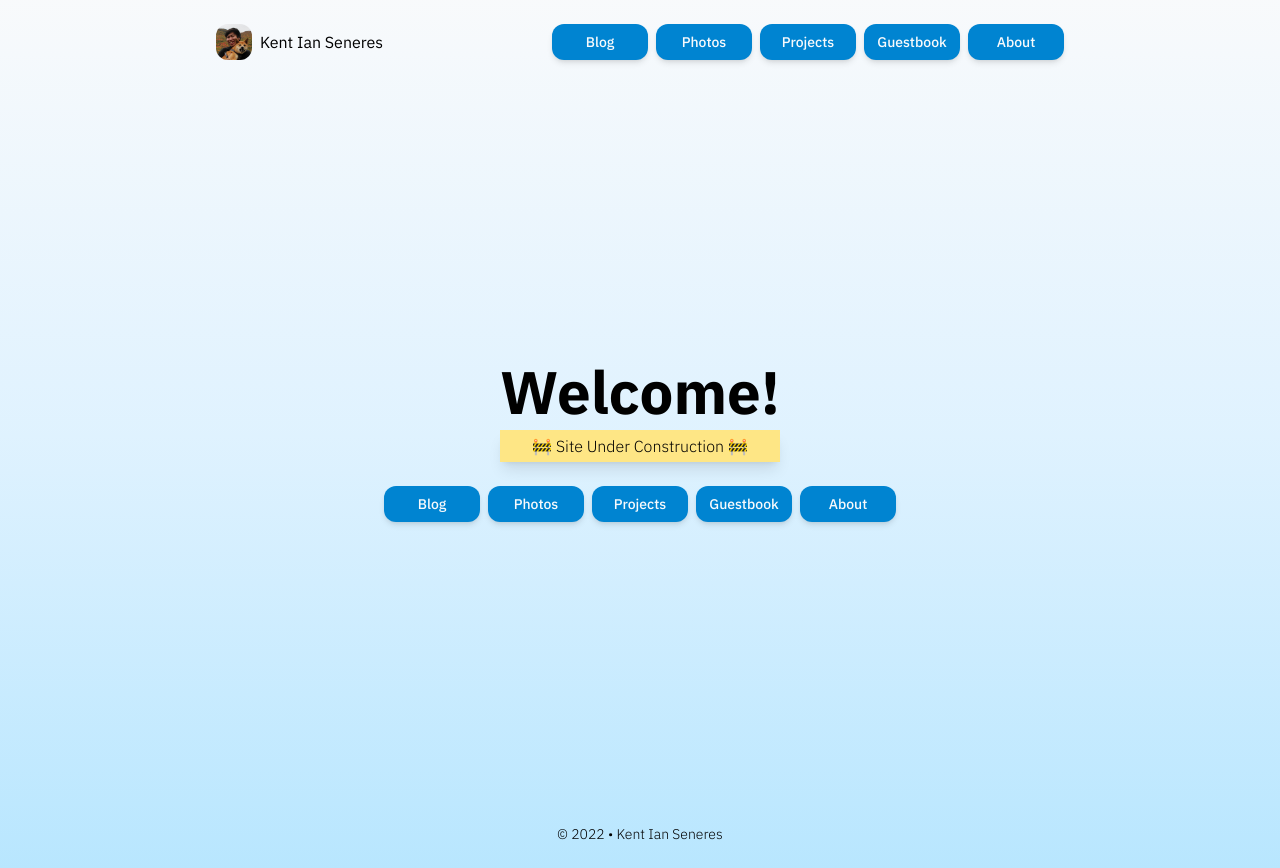
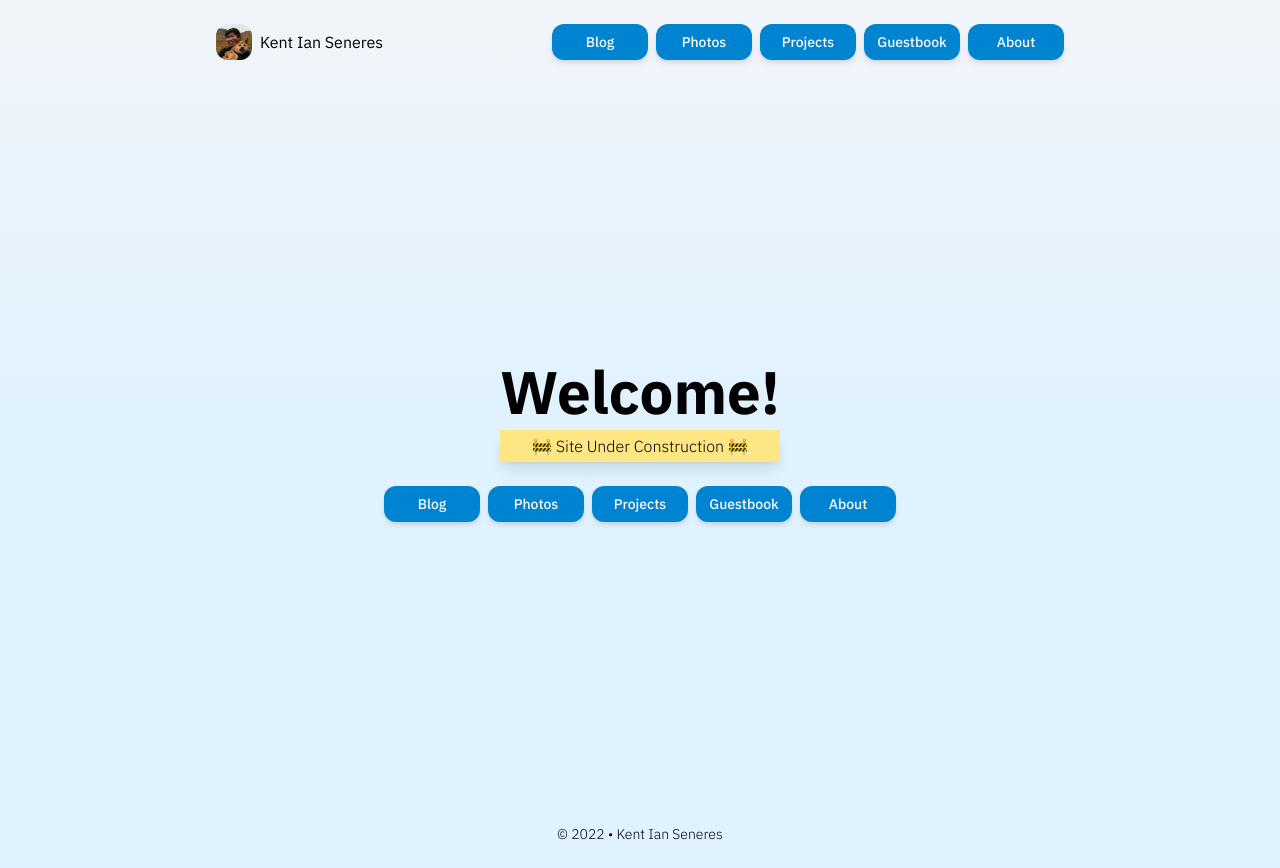
Before and after one commit to kent-seneres/personal-site, a Next.js app: page / in a window 1280 px wide. Built offline with nearby package versions, Linux system fonts and the light colour scheme.

Commit message:
tone down the gradient

```diff
--- a/components/PageWrapper.tsx
+++ b/components/PageWrapper.tsx
@@ -13,7 +13,7 @@ const PageWrapper: React.FC<React.PropsWithChildren<PageWrapperProps>> = (props)
   const iconPath = props.iconPath ?? "/favicon.ico";
 
   return (
-    <div className="bg-linear-to-b from-slate-50 via-sky-100 to-sky-200">
+    <div className="bg-linear-to-b from-slate-100 via-sky-100 to-sky-100">
       <div className="max-w-4xl mx-auto p-2 ">
         <Head>
           <title>{title}</title>
```
